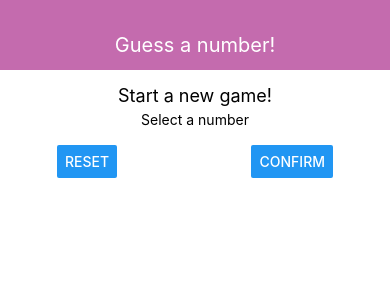
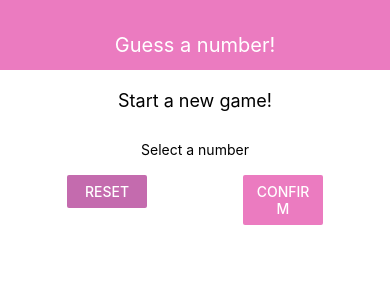
Before and after one commit to Rapha-Y/rn-course-app, a React Native app: screen / in a window 390 px wide. Shown: the top 300 px of the page. Built offline with nearby package versions, Linux system fonts and the light colour scheme.

Commit message:
added color sheet

```diff
--- a/App.js
+++ b/App.js
@@ -2,7 +2,6 @@
 import { StyleSheet, View } from 'react-native';
 
 import Header from './components/Header.js';
-import StartGameGame from './screens/StartGameScreen.js';
 import StartGameScreen from './screens/StartGameScreen.js';
 
 export default function App() {
--- /dev/null
+++ b/components/Card.js
@@ -0,0 +1,17 @@
+import React from 'react';
+import { StyleSheet, View } from 'react-native';
+
+const Card = props => {
+    return <View style={{...styles.card, ...props.style}}>{props.children}</View>
+};
+
+const styles = StyleSheet.create({
+    card: {
+        backgroundColor: 'white',
+        borderRadius: 10,
+        elevation: 5,
+        padding: 10,
+    }
+});
+
+export default Card;
--- a/components/Header.js
+++ b/components/Header.js
@@ -1,5 +1,7 @@
 import React from 'react';
 import { StyleSheet, Text, View } from 'react-native';
+
+import Colors from "../constants/Colors.js";
 
 const Header = props => {
     return (
@@ -14,7 +16,7 @@
 const styles = StyleSheet.create({
     header: {
         alignItems: 'center',
-        backgroundColor: '#c46bae',
+        backgroundColor: Colors.primary,
         height: 70,
         justifyContent: 'center',
         paddingTop: 20,
--- /dev/null
+++ b/constants/Colors.js
@@ -0,0 +1,5 @@
+export default {
+    primary: "#EB7BC0",
+    secondary: "#C46BAE",
+    tertiary: "#EDA4BD",
+};
--- a/screens/StartGameScreen.js
+++ b/screens/StartGameScreen.js
@@ -1,23 +1,33 @@
 import React from 'react';
 import { StyleSheet, Text, TextInput, View, Button } from 'react-native';
+
+import Card from '../components/Card.js';
+import Colors from "../constants/Colors.js";
 
 const StartGameScreen = props => {
     return (
         <View style={styles.screen}>
             <Text style={styles.title}>Start a new game!</Text>
-            <View style={styles.inputContainer}>
+            <Card style={styles.inputContainer}>
                 <Text>Select a number</Text>
                 <TextInput />
                 <View style={styles.buttonContainer}>
-                    <Button onPress={() => {}} title="Reset" />
-                    <Button onPress={() => {}} title="Confirm" />
+                    <View style={styles.button}>
+                        <Button color={Colors.secondary} onPress={() => {}} title="Reset" />
+                    </View>
+                    <View style={styles.button}>
+                        <Button color={Colors.primary} onPress={() => {}} title="Confirm" />
+                    </View>
                 </View>
-            </View>
+            </Card>
         </View>
     );
 };
 
 const styles = StyleSheet.create({
+    button: {
+        width: 80,
+    },
     buttonContainer: {
         flexDirection: 'row',
         justifyContent: 'space-between',
@@ -35,7 +45,8 @@
     },
     title: {
         fontSize: 18,
-        marginVertical: 5,
+        marginBottom: 20,
+        marginTop: 10,
     },
 });
 
```
